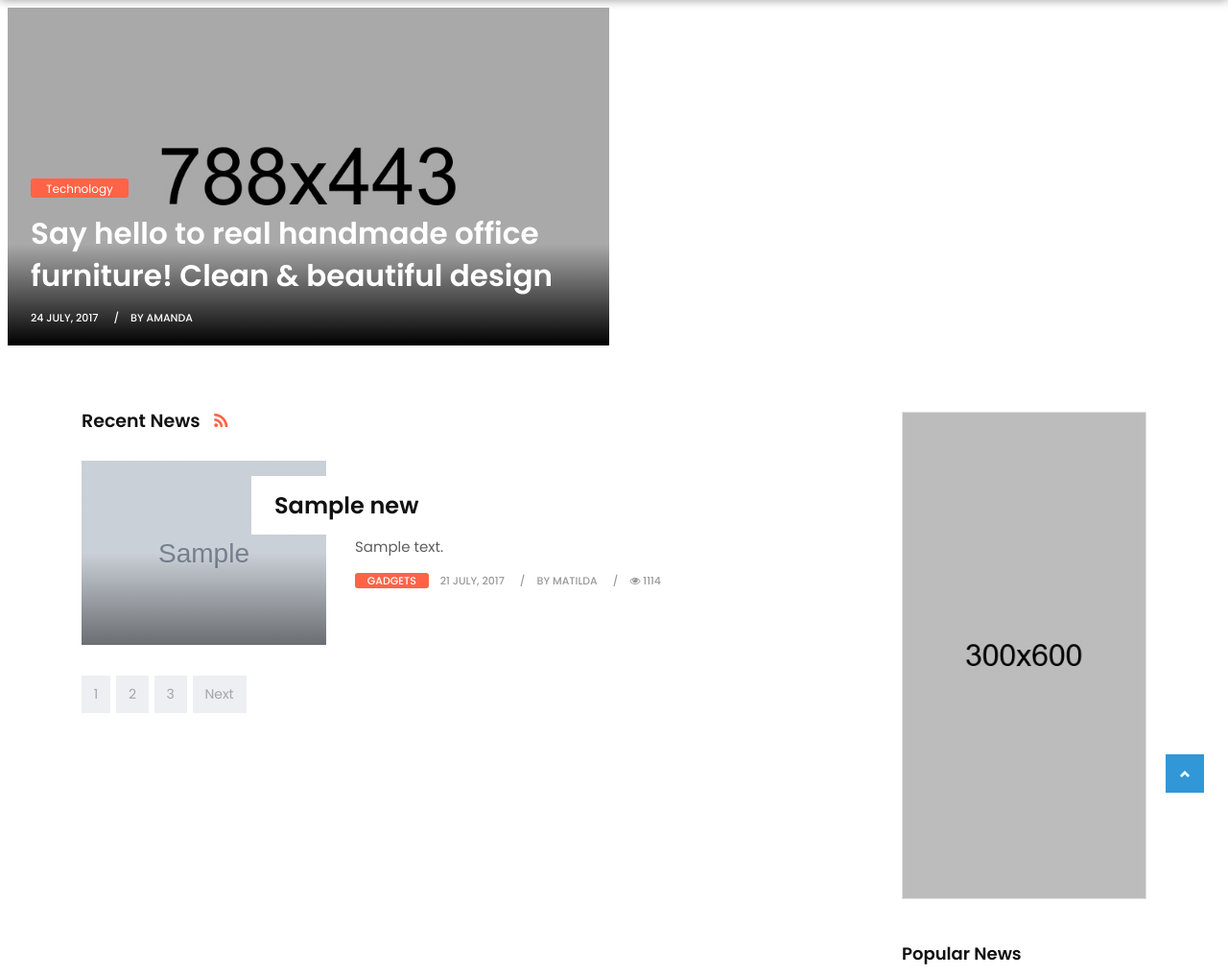
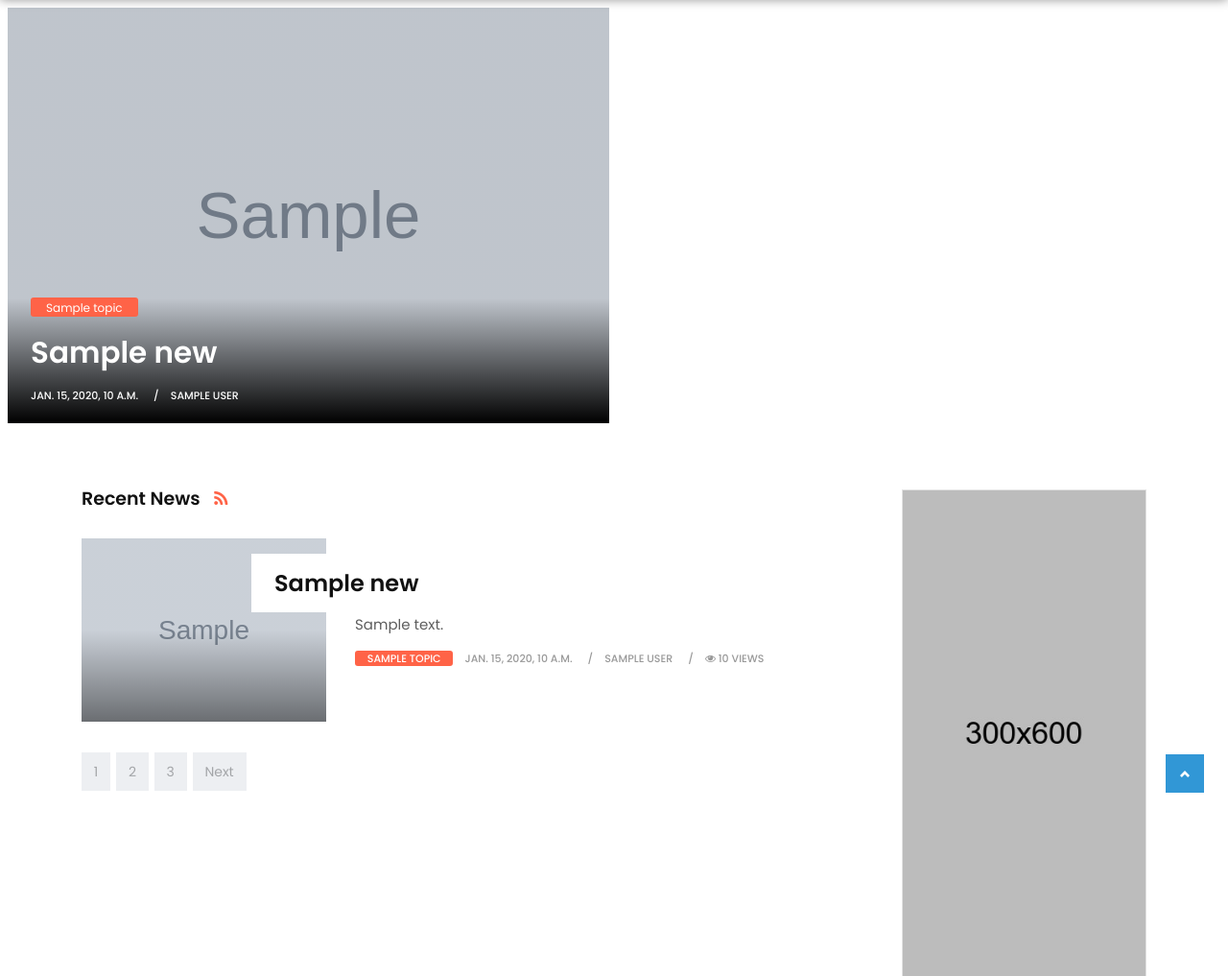
Before and after one commit to pooryafayazi/itmeter.ir, a Django app: page / in a window 1280 px wide. Shown: the part 74-1091 px from the top of the page at 96% size. Run offline with Django 4.2, Linux system fonts and the light colour scheme; tables that the repository leaves empty hold one stand-in row (values such as "Sample post"); grey boxes marked "Sample" are stand-in pictures; some libraries are stand-ins or nearby versions.

Commit message:
add topic to news model

```diff
--- a/homepage/admin.py
+++ b/homepage/admin.py
@@ -33,4 +33,5 @@ class NewsCommentAdmin(admin.ModelAdmin):
 admin.site.register(Contact, ContactAdmin)
 admin.site.register(Newsletter)
 admin.site.register(News, NewsAdmin)
+admin.site.register(Topic)
 admin.site.register(newsComment, NewsCommentAdmin)
--- a/homepage/models.py
+++ b/homepage/models.py
@@ -18,6 +18,10 @@ class Newsletter(models.Model):
     email = models.EmailField()
     def __str__(self):
         return self.email
+class Topic(models.Model):
+    name = models.CharField(max_length=255)
+    def __str__(self):
+        return self.name
 
 class News(models.Model):
     image = models.ImageField(upload_to='news/',default='news/defaultPost.jpg')
@@ -28,6 +32,7 @@ class News(models.Model):
     content = models.TextField()
     #tags = TaggableManager()
     category = models.ManyToManyField(Category)
+    topic = models.ForeignKey(Topic, on_delete=models.CASCADE, null=True)
     counted_views = models.IntegerField(default=0) # default=0
     status = models.BooleanField(default=False)
     published_date = models.DateTimeField(null=True)
--- a/templates/home/header-news.html
+++ b/templates/home/header-news.html
@@ -7,15 +7,14 @@
                 {% if forloop.counter == 1 %}
                     <div class="first-slot">
                         <div class="masonry-box post-media">
-                            <img src="{% static 'upload/tech_01.jpg' %}" alt="" class="img-fluid">
+                            <img src="{{ n.image.url }}" style="width:788px ; height:433px" alt="" class="img-fluid">
                             <div class="shadoweffect">
                                 <div class="shadow-desc">
                                     <div class="blog-meta">
-                                        <span class="bg-orange"><a href="blog.html" title="">Technology</a></span>
-                                        <h4><a href="{% url 'homepage:news' news_id=n.id %}" title="">Say hello to real handmade office furniture! Clean &
-                                                beautiful design</a></h4>
-                                        <small><a href="{% url 'homepage:news' news_id=n.id %}" title="">24 July, 2017</a></small>
-                                        <small><a href="author.html" title="">by Amanda</a></small>
+                                        <span class="bg-orange"><a href="blog.html" title="">{{n.topic}}</a></span>
+                                        <h4><a href="{% url 'homepage:news' news_id=n.id %}" title="">{{n.title}}</a></h4>
+                                        <small><a href="{% url 'homepage:news' news_id=n.id %}" title="">{{n.published_date}}</a></small>
+                                        <small><a href="author.html" title="">{{n.author}}</a></small>
                                     </div><!-- end meta -->
                                 </div><!-- end shadow-desc -->
                             </div><!-- end shadow -->
@@ -25,15 +24,14 @@
                 {% if forloop.counter == 2 or forloop.counter == 3 %}
                     <div class="second-slot">
                         <div class="masonry-box post-media">
-                            <img src="{% static 'upload/tech_02.jpg' %}" alt="" class="img-fluid">
+                            <img src="{{ n.image.url }}" style="width:394px ; height:433px" alt="" class="img-fluid">
                             <div class="shadoweffect">
                                 <div class="shadow-desc">
                                     <div class="blog-meta">
-                                        <span class="bg-orange"><a href="blog.html" title="">Gadgets</a></span>
-                                        <h4><a href="{% url 'homepage:news' news_id=n.id %}" title="">Do not make mistakes when choosing web hosting</a>
-                                        </h4>
-                                        <small><a href="{% url 'homepage:news' news_id=n.id %}" title="">03 July, 2017</a></small>
-                                        <small><a href="author.html" title="">by Jessica</a></small>
+                                        <span class="bg-orange"><a href="blog.html" title="">{{n.topic}}</a></span>
+                                        <h4><a href="{% url 'homepage:news' news_id=n.id %}" title="">{{n.title}}</a></h4>
+                                        <small><a href="{% url 'homepage:news' news_id=n.id %}" title="">{{n.published_date}}</a></small>
+                                        <small><a href="author.html" title="">{{n.author}}</a></small>
                                     </div><!-- end meta -->
                                 </div><!-- end shadow-desc -->
                             </div><!-- end shadow -->
--- a/templates/home/index.html
+++ b/templates/home/index.html
@@ -30,10 +30,10 @@
                                     <h4><a href="{% url 'homepage:news' news_id=n.id %}" title="">{{n.title}}</a></h4>
                                     <p>{{n.content}}</p>
                                     <small class="firstsmall"><a class="bg-orange" href="blog.html"
-                                            title="">Gadgets</a></small>
-                                    <small><a href="{% url 'homepage:news' news_id=n.id %}" title="">21 July, 2017</a></small>
-                                    <small><a href="author.html" title="">by Matilda</a></small>
-                                    <small><a href="{% url 'homepage:news' news_id=n.id %}" title=""><i class="fa fa-eye"></i> 1114</a></small>
+                                            title="">{{n.topic}}</a></small>
+                                    <small><a href="{% url 'homepage:news' news_id=n.id %}" title="">{{n.published_date}}</a></small>
+                                    <small><a href="author.html" title="">{{n.author}}</a></small>
+                                    <small><a href="{% url 'homepage:news' news_id=n.id %}" title=""><i class="fa fa-eye"></i> {{n.counted_views}} Views</a></small>
                                 </div><!-- end meta -->
                             </div><!-- end blog-box -->
                             <hr class="invis">
```
Also changed, not shown: homepage/migrations/0004_topic_news_topic.py (added), homepage/migrations/0005_remove_news_topic_news_topic.py (added).
